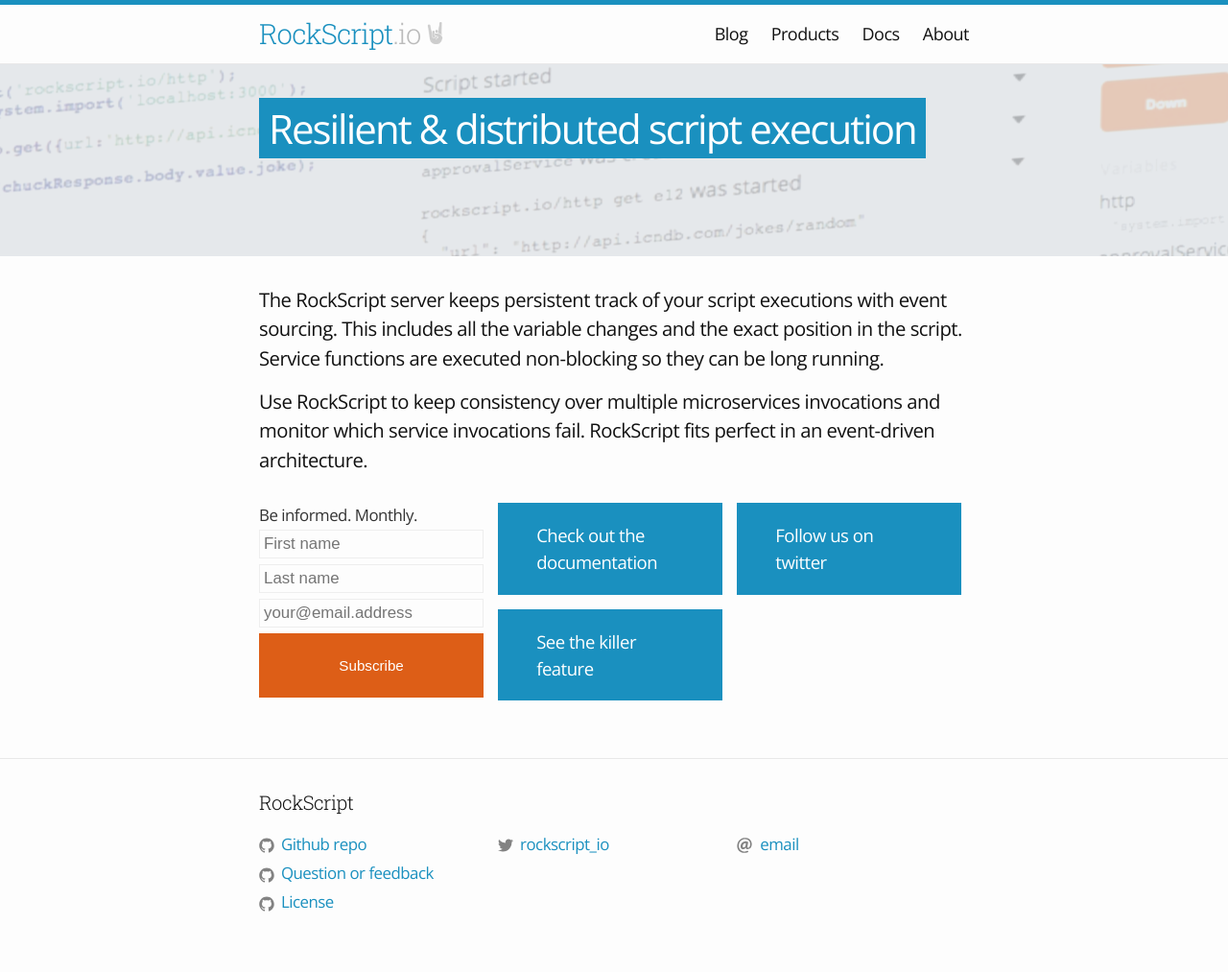
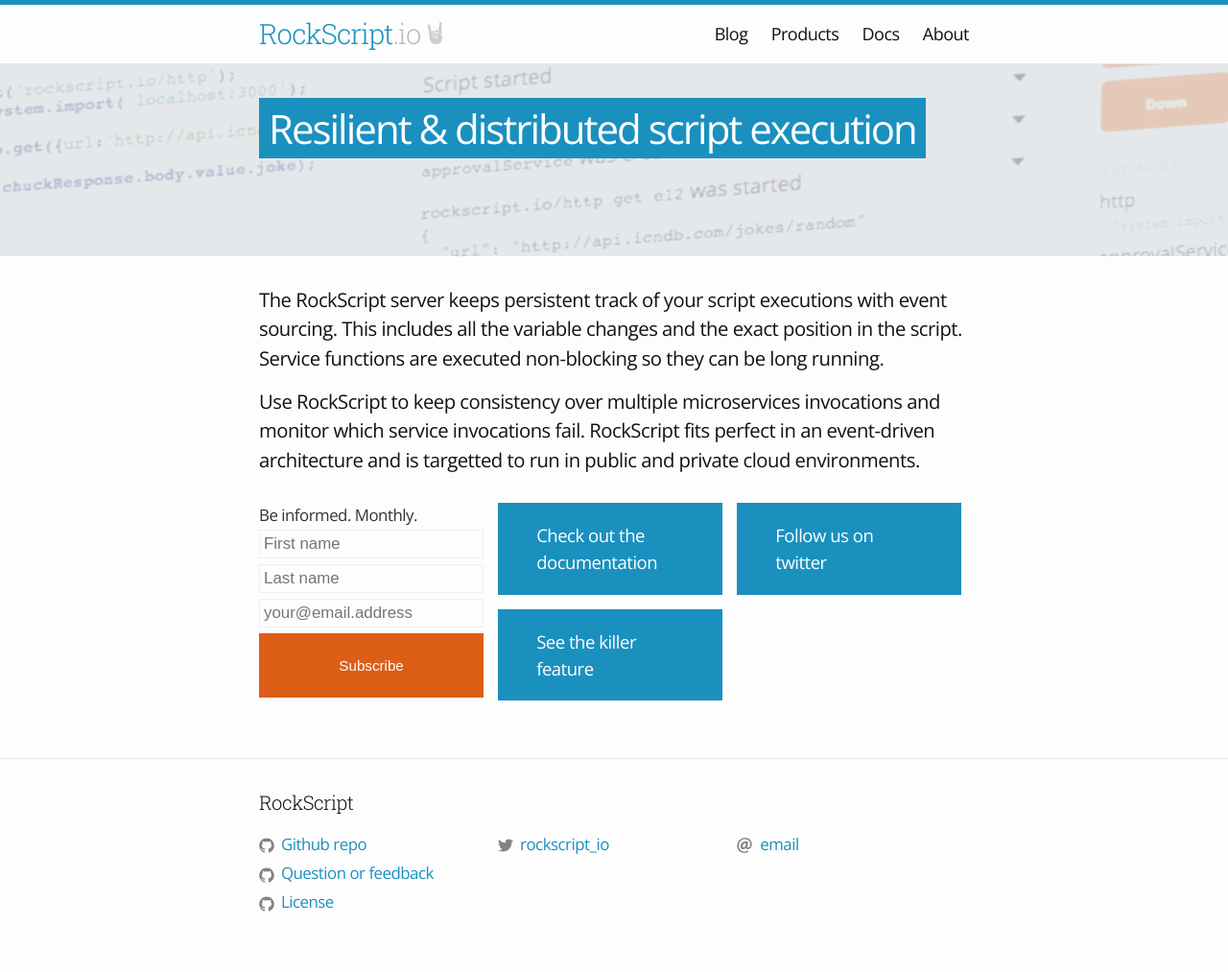
Before and after one commit to RockScript/rockscript.github.io, a Jekyll site: the page built from index.md, in a window 1280 px wide. Shown: the whole page at 96% size. Built offline with Jekyll 4.4.1, drawn with Linux system fonts in a browser that asks for light colours.

Commit message:
Refactored job service to event based state transfer

```diff
--- a/index.md
+++ b/index.md
@@ -22,7 +22,8 @@
         <p>
           Use RockScript to keep consistency over multiple microservices invocations
           and monitor which service invocations fail. RockScript fits perfect in an
-          event-driven architecture.
+          event-driven architecture and is targetted to run in public and private cloud
+          environments.
         </p>
       </div>
       <div class="footer-col-wrapper">
```
Also changed, not shown: about.md (+1 -1 lines).
